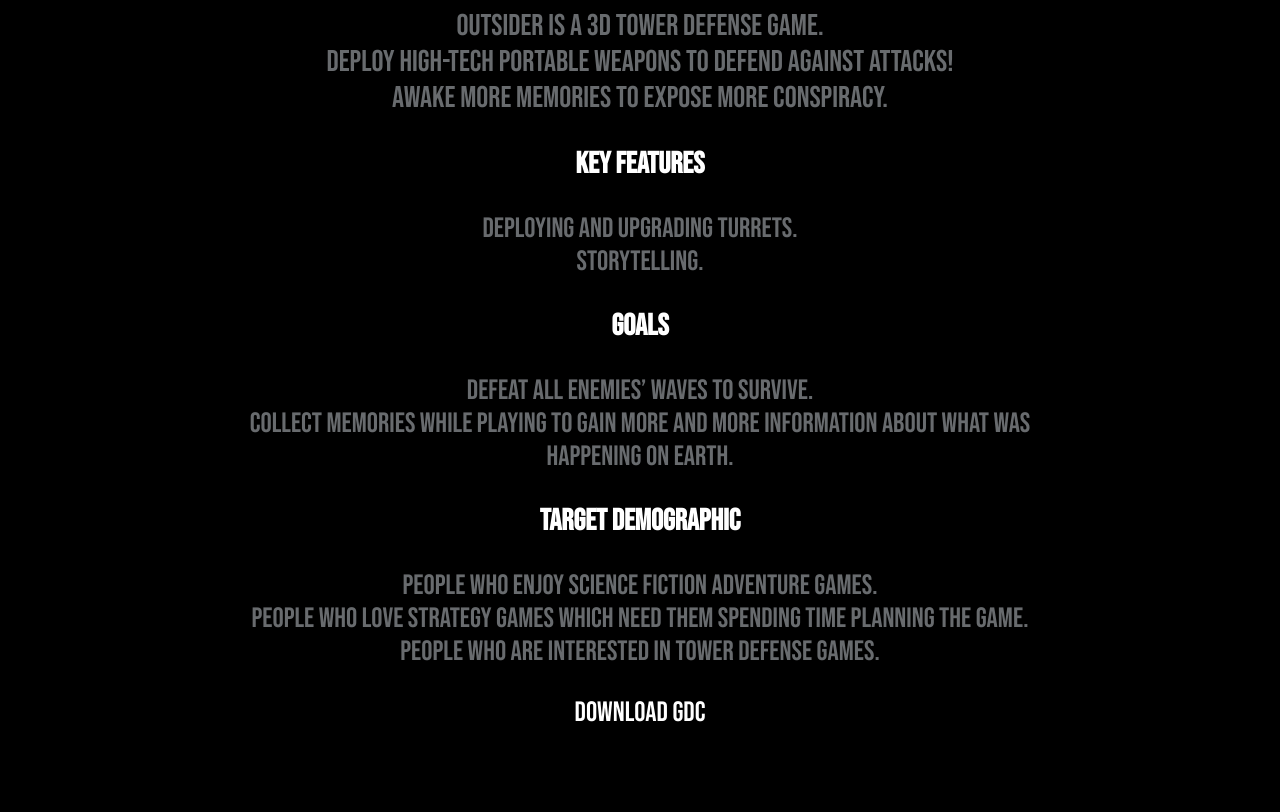
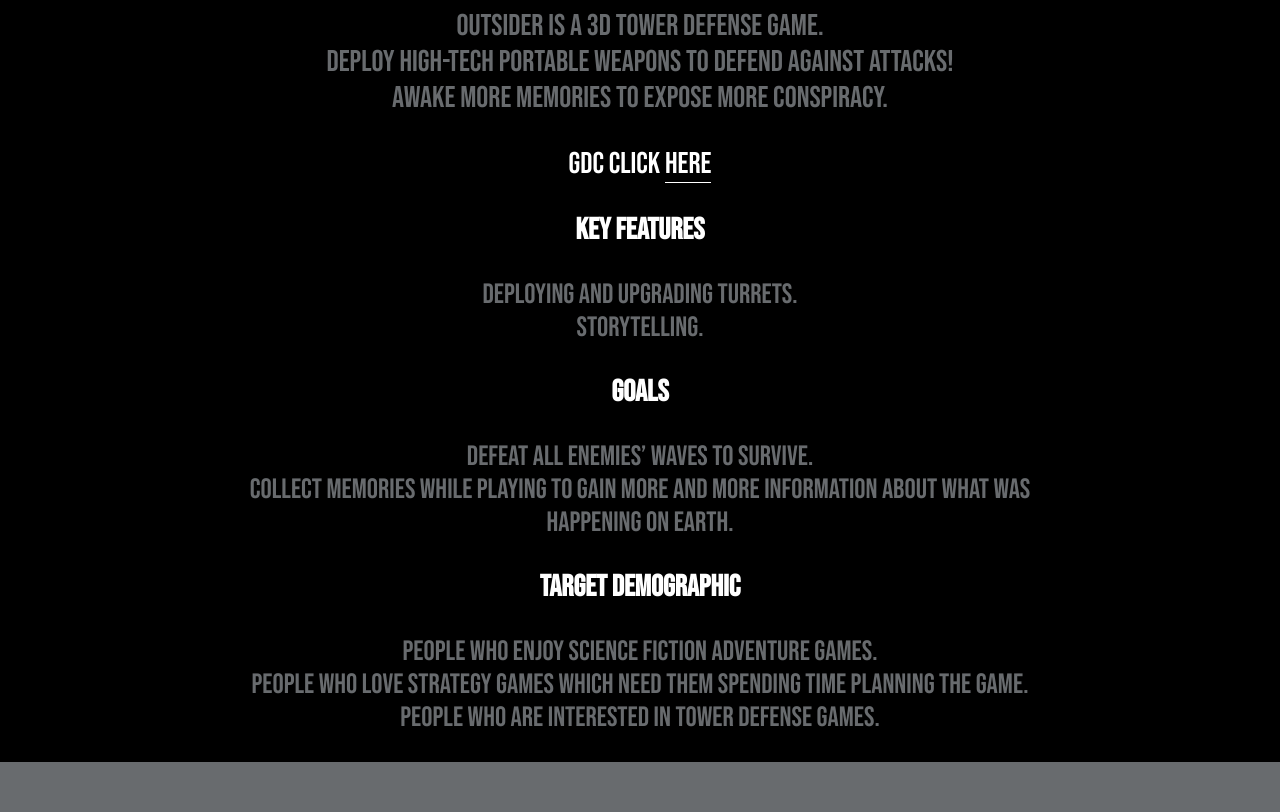
Before and after one commit to chiayuta/amy23a.github.io, a plain HTML site: page outsider.html in a window 1280 px wide. Shown: the part 722-1534 px from the top of the page. Before the commit the page ends 1479 px from the top, so only its background shows below. Drawn offline with Linux system fonts and the light colour scheme.

Commit message:
Add files via upload

```diff
--- a/outsider.html
+++ b/outsider.html
@@ -205,6 +205,11 @@ a{
         color: white;
         border-bottom: 1px solid white;
       }
+footer{
+    display: flex;
+    height: 50px;
+    background-color: #686b6e;
+}
 </style>
 </head>
 <body>
@@ -229,6 +234,9 @@ a{
     <section>
     <p class='intro1'>Outsider is a 3D Tower Defense Game.<br> Deploy high-tech portable weapons to defend against attacks!<br> Awake more memories to expose more conspiracy.
 </p>
+<p class='section'>GDC click
+<a href="https://docs.google.com/document/d/1QEPhzLid2H2Ia724y75TLGcz_4s_iGXYBRZSQc6hD04/edit?usp=sharing"> here
+</a></p>
     <section>
       <h3 class='section'>Key Features</h3>
       <p class='intro'>Deploying and upgrading turrets.<br>Storytelling.</p>
@@ -239,10 +247,6 @@ a{
       <h3 class='section'>Target Demographic</h3>
       <p class='intro'>People who enjoy science fiction adventure games.<br>People who love strategy games which need them spending time planning the game.<br>People who are interested in Tower Defense games.</p>
 
-    <a href="https://docs.google.com/document/d/1QEPhzLid2H2Ia724y75TLGcz_4s_iGXYBRZSQc6hD04/edit?usp=sharing" download>
-      <p class='intro' style="color:white">download GDC</p>
-    </a>
-
   </div>
   <div id="story" class="tabcontent">
     <section>
@@ -251,9 +255,7 @@ a{
 
   <div id="video" class="tabcontent">
     <h3 class='section'>Trailer</h3>
-    <a href="https://drive.google.com/file/d/1GUFv1_Rb8PJhAquzEU0V47UBVEjudfIa/view">
-      Click here
-    </a>
+    <iframe width="800" height="450" src="https://www.youtube.com/embed/uaqhLUtL8oE" frameborder="0" allowfullscreen></iframe>
 
   </div>
 
@@ -332,6 +334,8 @@ a{
 
 
   </div>
+  <footer>
+  </footer>
 <script>
   document.getElementById("defaultOpen").click();
   function openTabs(evt, cityName) {
@@ -355,5 +359,6 @@ a{
   evt.currentTarget.className += " active";
 }
 </script>
+
 </body>
 </html>
```
